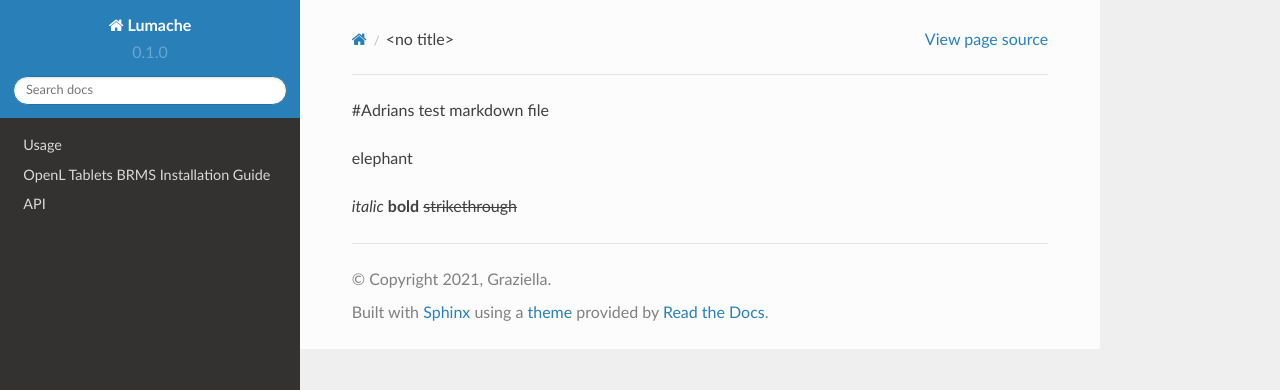
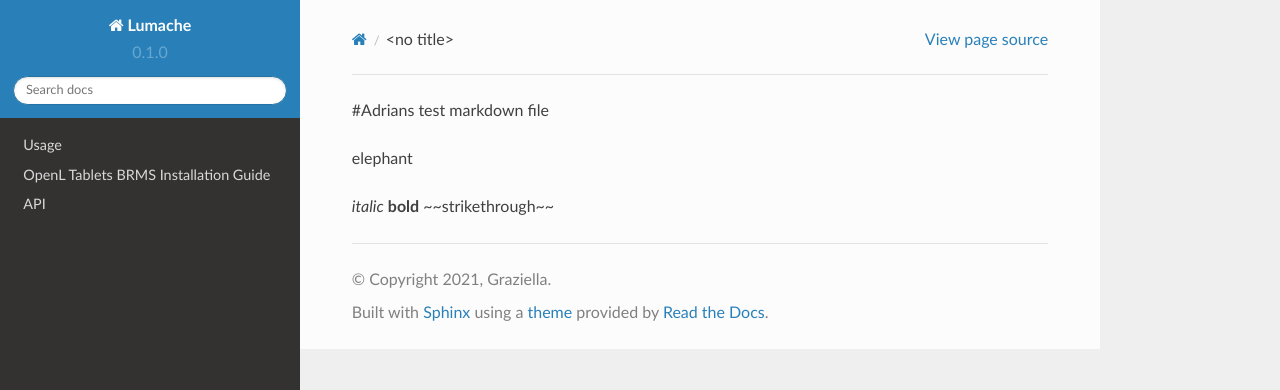
Before and after one commit to EISTW/rtd-test01, a Sphinx documentation site: the page built from docs/source/adrian.md, in a window 1280 px wide. Shown: the top 390 px of the page. Built offline with Sphinx 7.4.7 and the Read the Docs theme 2.0.0, drawn with Linux system fonts in a browser that asks for light colours; some of the changed lines change nothing that is shown.

Commit message:
Update conf.py

```diff
--- a/docs/source/conf.py
+++ b/docs/source/conf.py
@@ -20,22 +20,6 @@
     'myst_parser',
 ]
 
-myst_enable_extensions = [
-    "amsmath",
-    "colon_fence",
-    "deflist",
-    "dollarmath",
-    "fieldlist",
-    "html_admonition",
-    "html_image",
-    "linkify",
-    "replacements",
-    "smartquotes",
-    "strikethrough",
-    "substitution",
-    "tasklist",
-]
-
 intersphinx_mapping = {
     'python': ('https://docs.python.org/3/', None),
     'sphinx': ('https://www.sphinx-doc.org/en/master/', None),
```
